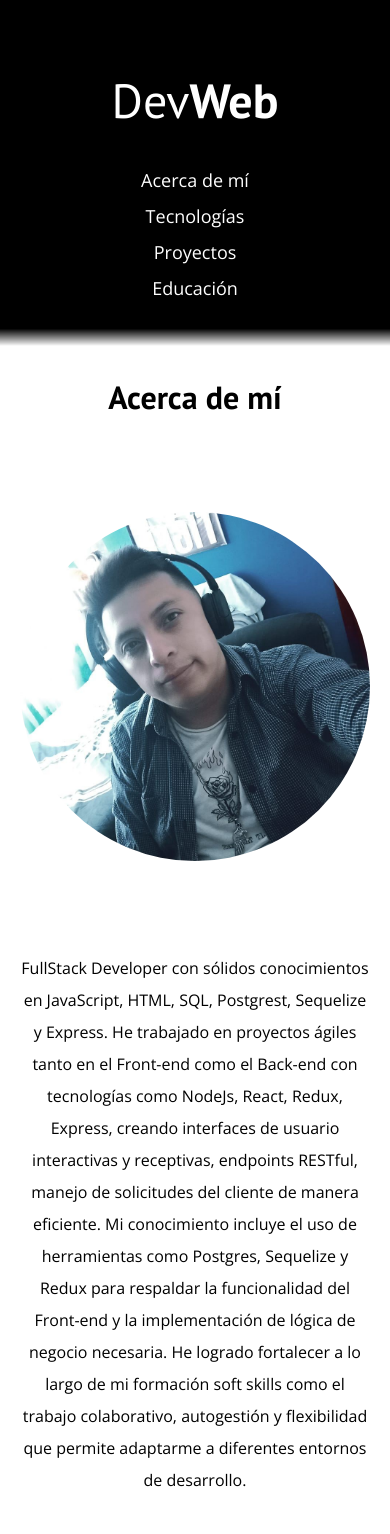
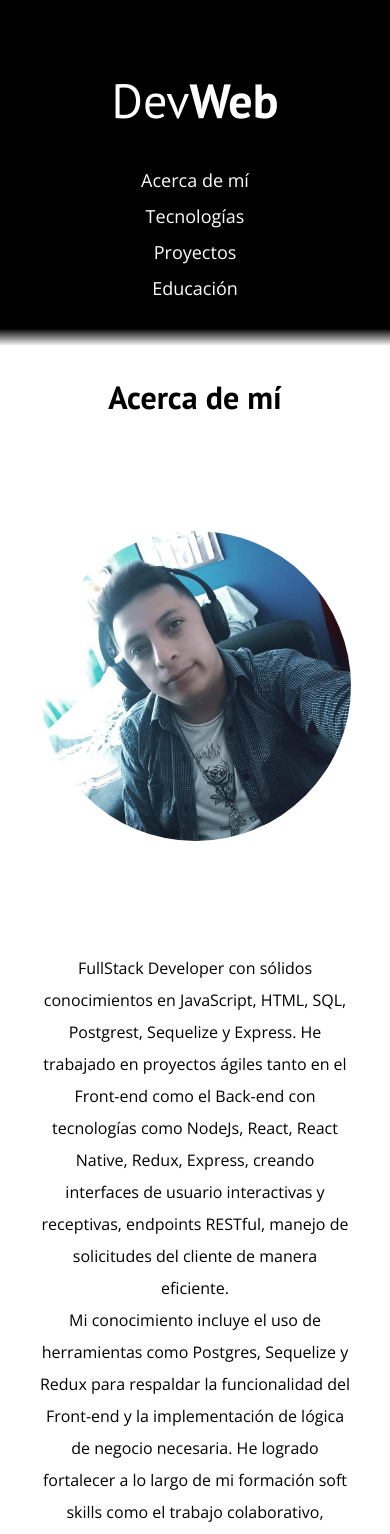
Before and after one commit to josechapid/portafolio, a React (Vite) app in the folder client/: page / in a window 390 px wide. Shown: the top 1534 px of the page. Built offline with nearby package versions, Linux system fonts and the light colour scheme.

Commit message:
cambios para el diseño responsive

```diff
--- a/client/src/App.jsx
+++ b/client/src/App.jsx
@@ -4,12 +4,13 @@ import Projects from './components/Projects/Projects';
 import Technologies from './components/Technologies/Technologies';
 import Education from './components/Education/Education';
 import Footer from "./components/Footer/Footer";
+import ContactMe from './components/ContactMe/ContactMe';
 
 function App() {
 
   return (
     <>
-      <Navbar />
+      <Navbar id="navBar" />
       <main>
         <section id="about">
           <About />
@@ -23,6 +24,9 @@ function App() {
         <section id="education">
           <Education />
         </section>
+        <section id="contactMe">
+          <ContactMe/>
+        </section>
       </main>
       <Footer />
     </>
--- a/client/src/components/About/About.jsx
+++ b/client/src/components/About/About.jsx
@@ -17,14 +17,15 @@ function About() {
             FullStack Developer con sólidos conocimientos en JavaScript, HTML,
             SQL, Postgrest, Sequelize y Express. He trabajado en proyectos
             ágiles tanto en el Front-end como el Back-end con tecnologías como
-            NodeJs, React, Redux, Express, creando interfaces de usuario
-            interactivas y receptivas, endpoints RESTful, manejo de solicitudes
-            del cliente de manera eficiente. Mi conocimiento incluye el uso de
-            herramientas como Postgres, Sequelize y Redux para respaldar la
-            funcionalidad del Front-end y la implementación de lógica de negocio
-            necesaria. He logrado fortalecer a lo largo de mi formación soft
-            skills como el trabajo colaborativo, autogestión y flexibilidad que
-            permite adaptarme a diferentes entornos de desarrollo.
+            NodeJs, React, React Native, Redux, Express, creando interfaces de
+            usuario interactivas y receptivas, endpoints RESTful, manejo de
+            solicitudes del cliente de manera eficiente. <br />
+            Mi conocimiento incluye el uso de herramientas como Postgres,
+            Sequelize y Redux para respaldar la funcionalidad del Front-end y la
+            implementación de lógica de negocio necesaria. He logrado fortalecer
+            a lo largo de mi formación soft skills como el trabajo colaborativo,
+            autogestión y flexibilidad que permite adaptarme a diferentes
+            entornos de desarrollo.
           </p>
           <div className={styles.logos}>
             <a
@@ -37,7 +38,6 @@ function About() {
                 src="../../../public/github-mark.svg"
                 alt="logo"
               />
-
             </a>
             <a
               href="https://www.linkedin.com/in/jose-luis-chapid/"
@@ -49,8 +49,6 @@ function About() {
                 src="../../../public/linkedin-icon-2.svg"
                 alt="logo"
               />
-
-
             </a>
           </div>
         </div>
--- a/client/src/components/About/About.module.css
+++ b/client/src/components/About/About.module.css
@@ -1,3 +1,8 @@
+.container{
+    width: min(90%, 120rem);
+    margin: 0 auto; /* utilizado para centrar */
+}
+
 .perfil{
     padding: 2rem;
     margin-top: 0 ;
@@ -9,7 +14,7 @@
         grid-template-columns: 1fr 2fr;
         column-gap: 4rem;
         align-items: center;
-        padding: 4rem;
+
 
     }
 }
--- /dev/null
+++ b/client/src/components/ContactMe/ContactMe.jsx
@@ -0,0 +1,12 @@
+import React from "react";
+import styles from "./ContactMe.module.css"
+
+function ContactMe (){
+    return(
+        <section className={styles.container}>
+
+        </section>
+    )
+}
+
+export default ContactMe
--- /dev/null
+++ b/client/src/components/ContactMe/ContactMe.module.css
@@ -0,0 +1,4 @@
+.container{
+     width: min(90%, 120rem);
+    margin: 0 auto; /* utilizado para centrar */
+}
--- a/client/src/components/Education/Education.module.css
+++ b/client/src/components/Education/Education.module.css
@@ -1,5 +1,6 @@
 .container {
-  padding: 2rem;
+  width: min(90%, 120rem);
+    margin: 0 auto; /* utilizado para centrar */
 }
 
 .title {
--- a/client/src/components/Navbar/Navbar.jsx
+++ b/client/src/components/Navbar/Navbar.jsx
@@ -9,7 +9,7 @@ function NavBar(){
       <header className={styles.header}>
         <div className={styles.container}>
           <div className={styles.barra}>
-            <a href="#about" className={styles.logo}>
+            <a href="#navBar" className={styles.logo}>
               <h1 className={styles.logo_nombre}>
                 Dev<span className={styles.bold}>Web</span>
               </h1>
--- a/client/src/components/Projects/Projects.jsx
+++ b/client/src/components/Projects/Projects.jsx
@@ -7,7 +7,7 @@ const Projects = () => {
       image:
         "https://res.cloudinary.com/dlasrjiei/image/upload/v1721618824/Captura_de_pantalla_2024-07-21_222645_lpwsbt.png", // Reemplaza con la URL de tu imagen
       title: "DeliVeloz",
-      info: "Desarrollo de un e-commerce de comida rápida, sus funcionalidades incluyen pasarela de pago, dashboard de usuario y administrador, valoración de productos, y muchas más.",
+      info: "Desarrollo de un E-commerce de comida rápida, sus funcionalidades incluyeron pasarela de pago, Dashboard de usuario y administrador, Deploy, Autenticación local y de terceros, filtros combinados, valoración de productos, Local Storage, notificaciones, borrado lógico.",
       technologies: [
         "React",
         "JavaScript",
@@ -19,6 +19,7 @@ const Projects = () => {
         "Tailwind",
         "NodeJs",
       ],
+      videoLink: "https://youtu.be/nwZHkYNf8XE",
     },
     {
       image:
@@ -36,6 +37,23 @@ const Projects = () => {
         "Tailwind",
         "NodeJs",
       ],
+      videoLink: "https://youtu.be/qceQSv3Xlio",
+    },
+    {
+      image:
+        "https://res.cloudinary.com/dlasrjiei/image/upload/v1722523597/Captura_de_pantalla_2024-08-01_094322.png", // Reemplaza con la URL de tu imagen
+      title: "BlogCafé",
+      info: "Plantillas de diseño responsivo para proyectos",
+      technologies: ["HTML", "CSS"],
+      videoLink: "https://coffe-jchapid.netlify.app/",
+    },
+    {
+      image:
+        "https://res.cloudinary.com/dlasrjiei/image/upload/v1722523813/Captura_de_pantalla_2024-08-01_094959.png", // Reemplaza con la URL de tu imagen
+      title: "ShirtStore",
+      info: "Plantillas de diseño responsivo para proyectos",
+      technologies: ["HTML", "CSS"],
+      videoLink: "https://shirt-jchapid.netlify.app",
     },
   ];
 
@@ -44,20 +62,33 @@ const Projects = () => {
       <h3>Proyectos</h3>
       <div className={styles.projects}>
         {projects.map((project, index) => (
+          <a
+            key={index}
+            href={project.videoLink}
+            target="_blank"
+            rel="noopener noreferrer"
+            className={styles.link}
+          >
             <div key={index} className={styles.projectCard}>
-          <img src={project.image} alt={project.title} className={styles.projectImage} />
+              <img
+                src={project.image}
+                alt={project.title}
+                className={styles.projectImage}
+              />
               <div className={styles.projectDetails}>
                 <h2 className={styles.projectTitle}>{project.title}</h2>
                 <p className={styles.projectInfo}>{project.info}</p>
                 <div className={styles.techList}>
                   {project.technologies.map((tech, techIndex) => (
-                <span key={techIndex} className={styles.techItem}>{tech}</span>
+                    <span key={techIndex} className={styles.techItem}>
+                      {tech}
+                    </span>
                   ))}
                 </div>
               </div>
             </div>
+          </a>
         ))}
-
       </div>
     </section>
   );
--- a/client/src/components/Projects/Proyects.module.css
+++ b/client/src/components/Projects/Proyects.module.css
@@ -1,10 +1,42 @@
 /* ProjectCard.module.css */
- .projectCard{
+.projectSection{
+  width: min(90%, 120rem);
+    margin: 0 auto; /* utilizado para centrar */}
+
+.projects{
+      display: flex;
+      flex-direction: column;
+      justify-content: center;
+      align-items: center;
+
+    }
+
+    @media (min-width:768px) {
+      .projects{
+        display: grid;
+        grid-template-columns: repeat(2, 1fr);
+        justify-content: center;
+        align-items: center;
+
+      }
+    }
+
+    .link{
+      display: flex;
+      justify-content: center;
+      text-align: center;
+    }
+
+.projectCard{
+  display: flex;
+  flex-direction: column;
   width: 300px;
   height:auto;
   margin-top: 2rem;
-   border: 1px solid #beb9b9;
-    border-radius: 0.8rem;
+  border: 1px solid #beb9b9;
+  border-radius: 0.8rem;
+
+
   }
 @media (min-width:768px) {
 
@@ -16,8 +48,8 @@
     box-shadow: 0 2px 4px rgba(0, 0, 0, 0.1);
     margin: 15px 20px;
     overflow: hidden;
-    width: 500px;
-    height: 650px;
+    width: 450px;
+    height: auto;
     background-color: #fff;
     transition: transform 0.3s;
   }
@@ -67,17 +99,3 @@
   margin: 5px;
   font-size: 1.2rem;
 }
-
-.projects{
-  display: flex;
-  flex-direction: column;
-  justify-content: center;
-  align-items: center;
-
-}
-
-@media (min-width:768px) {
-  .projects{
-    flex-direction: row;
-  }
-}
--- a/client/src/components/Technologies/Techlogies.module.css
+++ b/client/src/components/Technologies/Techlogies.module.css
@@ -32,6 +32,8 @@
   align-items: center;
   padding: 20px;
   background-color: #f9f9f9;
+  width: min(90%, 120rem);
+    margin: 0 auto; /* utilizado para centrar */
 }
 .technologies{
     display: grid;
--- a/client/src/index.css
+++ b/client/src/index.css
@@ -40,6 +40,8 @@ body {
 
 a{
     text-decoration: none;
+    color: inherit;
+
 }
 
 h1, h2, h3, h4{
```
Lines whose indentation alone changed are shown as unchanged.
